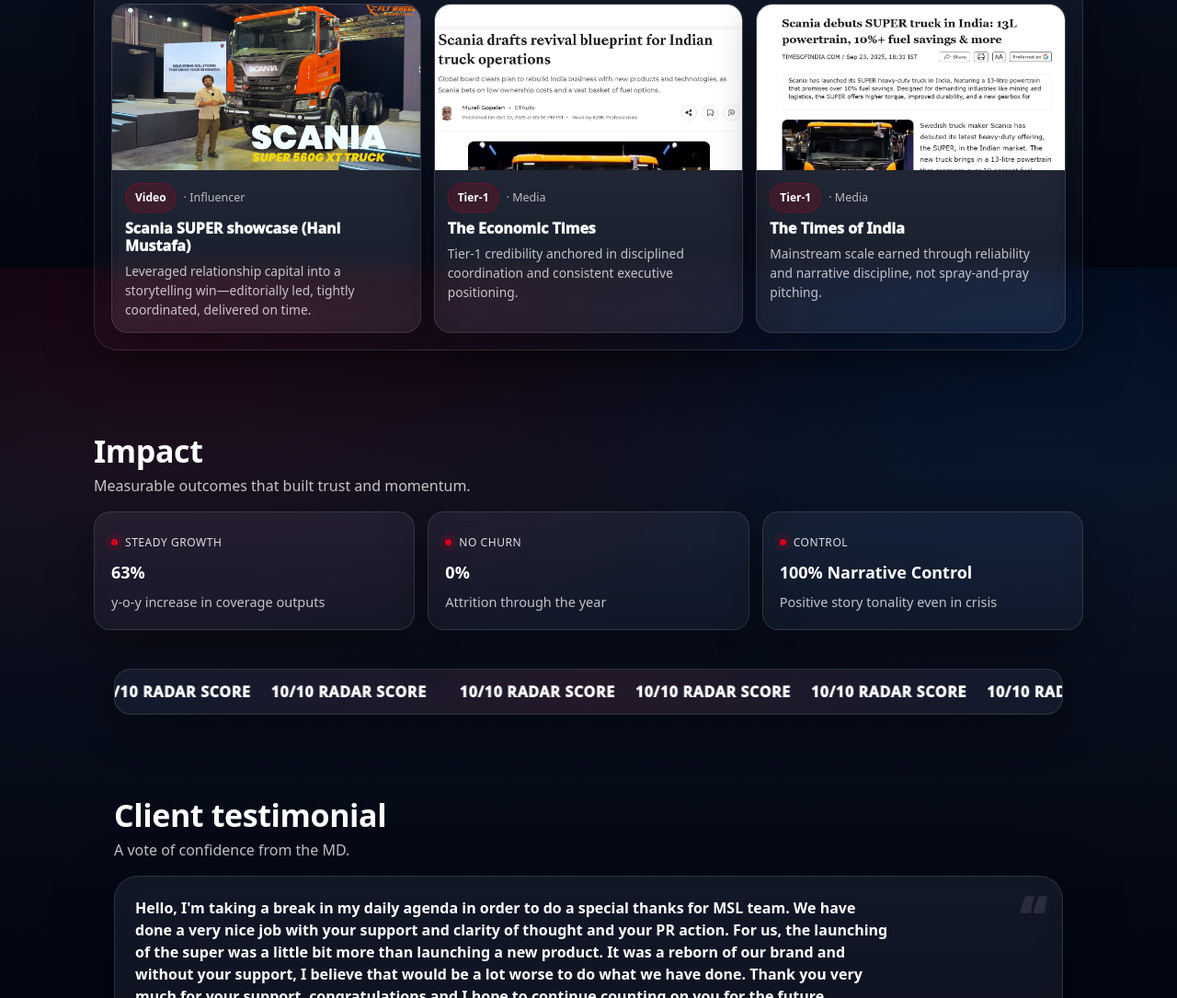
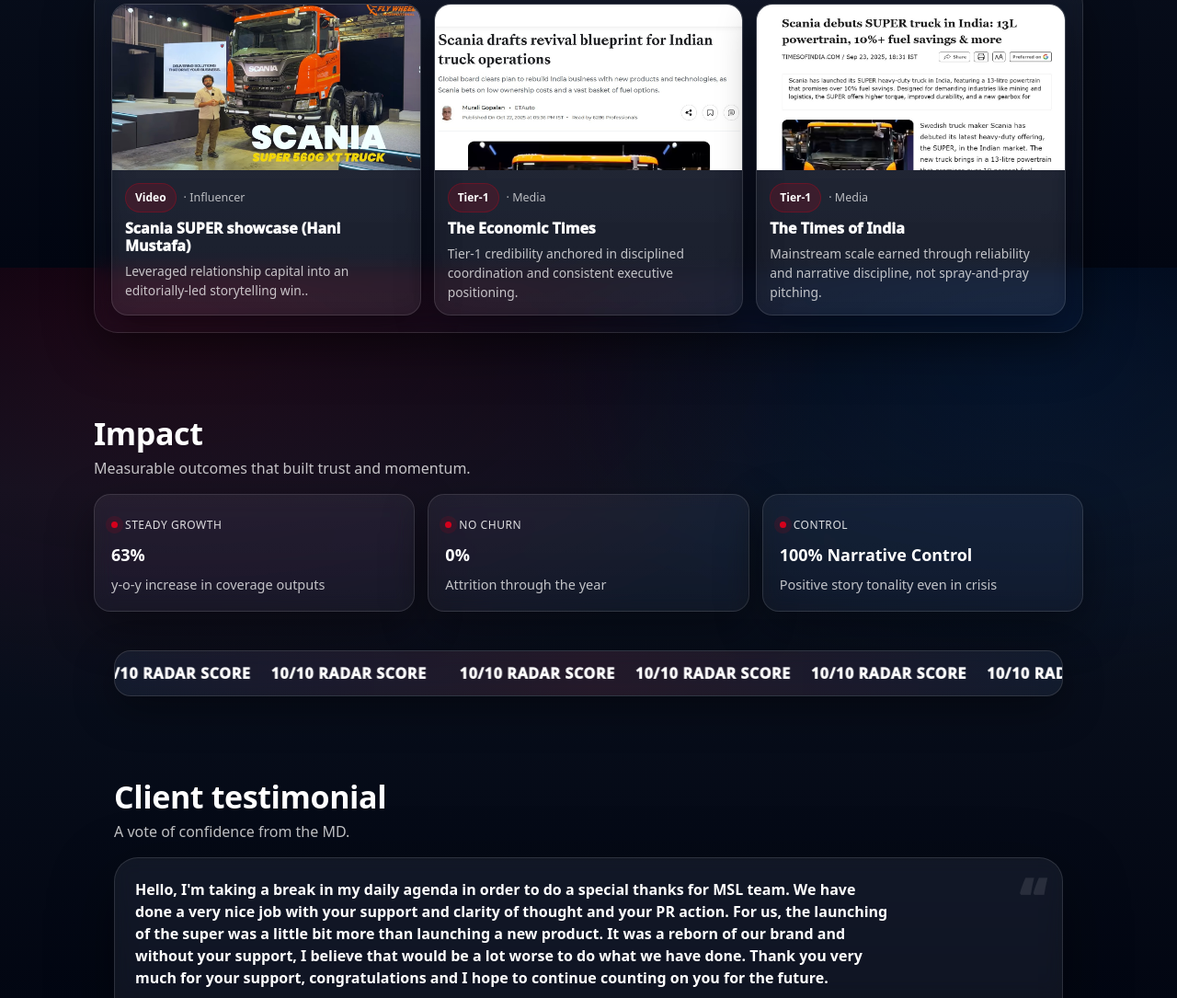
Before and after one commit to mslmonika3-ux/scania-super, a plain HTML site: page index.html in a window 1280 px wide. Shown: the part 2909-3994 px from the top of the page at 92% size. Drawn offline with Linux system fonts and the light colour scheme.

Commit message:
Update index.html

```diff
--- a/index.html
+++ b/index.html
@@ -1088,7 +1088,7 @@
                   <span class="editable" data-edit="media_1_meta" contenteditable="false">· Influencer</span>
                 </div>
                 <div class="clipTitle editable" data-edit="media_1_title" contenteditable="false">Scania SUPER showcase (Hani Mustafa)</div>
-                <div class="clipDesc editable" data-edit="media_1_desc" contenteditable="false">Leveraged relationship capital into a storytelling win—editorially led, tightly coordinated, delivered on time.</div>
+                <div class="clipDesc editable" data-edit="media_1_desc" contenteditable="false">Leveraged relationship capital into an editorially-led storytelling win..</div>
               </div>
             </article>
 
```
